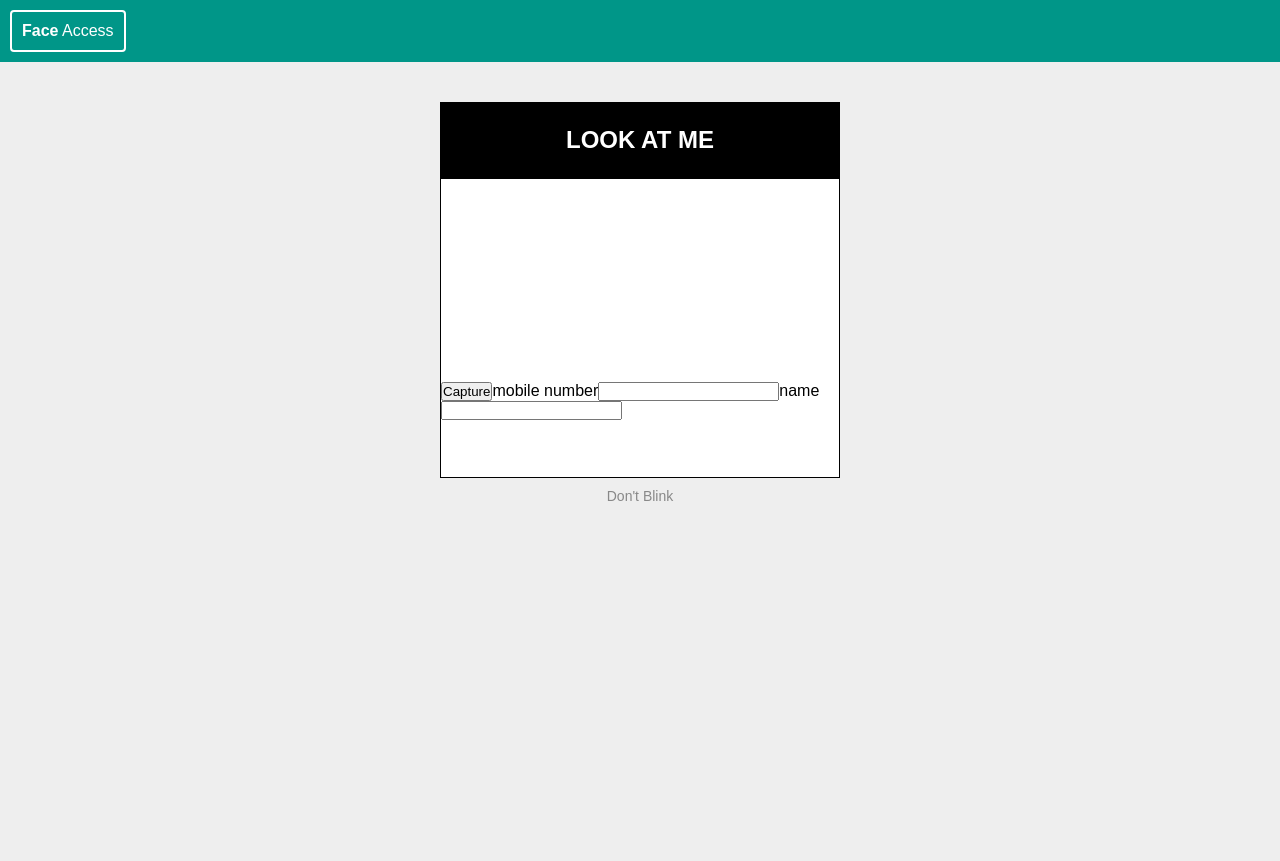
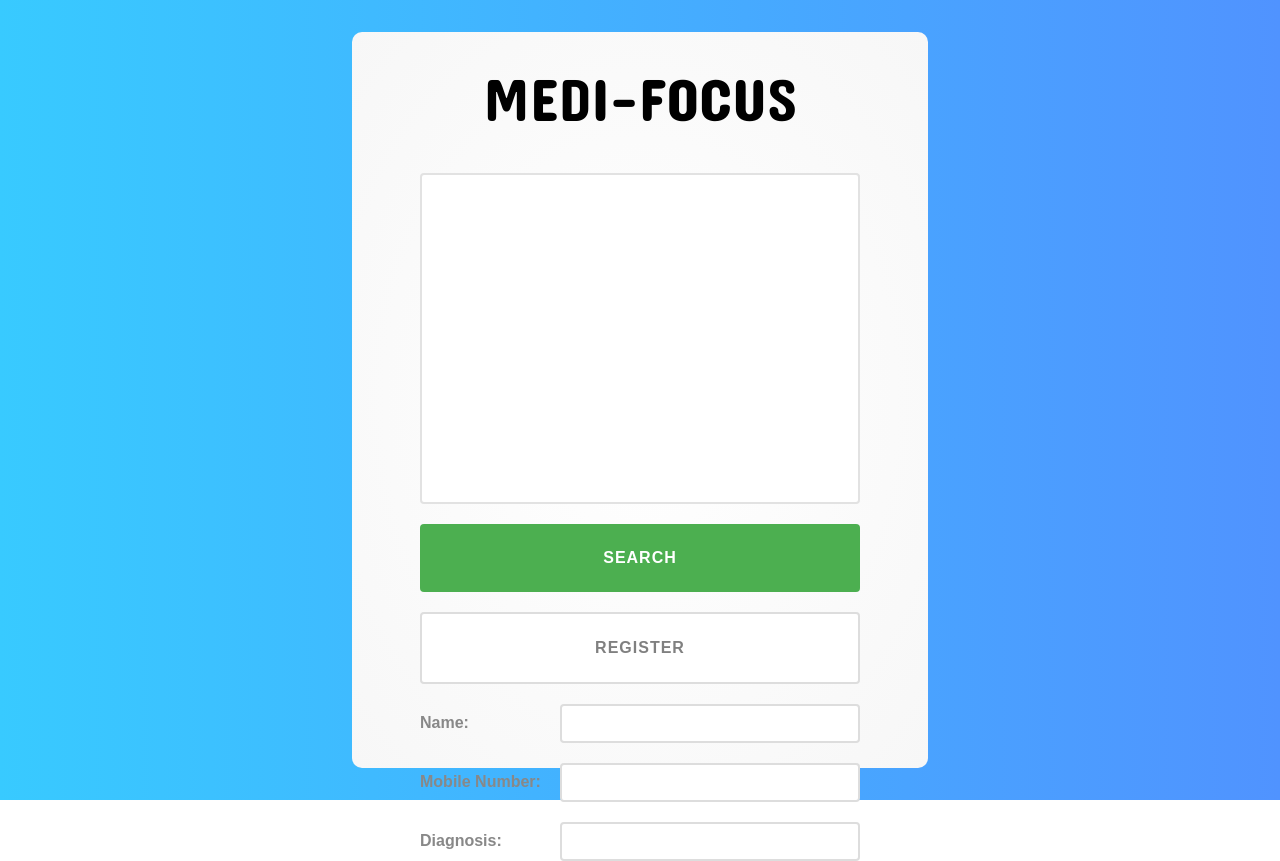
Before and after one commit to MukeshVashisth/3PG-hackfest-SAMSP, a React app: page /#/ in a window 1280 px wide. Before the commit the page ends 800 px from the top, so only its background shows below. Built offline with nearby package versions, Linux system fonts and the light colour scheme; no server answers.

Commit message:
Design integration with react.

```diff
--- /dev/null
+++ b/src/components/Button.jsx
@@ -0,0 +1,14 @@
+import React from 'react'
+import PropTypes from 'prop-types'
+
+export default function Button({ handleClick, title, cssClass }) {
+  return (
+    <button className={cssClass} onClick={handleClick}>{title}</button>
+  )
+}
+
+Button.propTypes = {
+  handleClick: PropTypes.func.isRequired,
+  title: PropTypes.string.isRequired,
+  cssClass: PropTypes.string.isRequired
+}
--- a/src/components/CameraButton.jsx
+++ /dev/null
@@ -1,14 +0,0 @@
-import React from 'react'
-import PropTypes from 'prop-types'
-
-export default function CaptureButton({ handleCapture }) {
-  return (
-    <button onClick={handleCapture}>
-      <span>Capture</span>
-    </button>
-  )
-}
-
-CaptureButton.propTypes = {
-  handleCapture: PropTypes.func.isRequired
-}
--- a/src/components/CameraView.jsx
+++ b/src/components/CameraView.jsx
@@ -15,8 +15,8 @@ class CameraView extends Component {
     const { setRef, screenshotFormat } = this.props
     return (
       <Webcam
+        width='100%'
         height='100%'
-        width='100%'
         ref={setRef}
         screenshotFormat={screenshotFormat}
       />
--- a/src/components/Header.jsx
+++ b/src/components/Header.jsx
@@ -3,7 +3,7 @@ import React from 'react'
 const Header = () => {
   return (
     <header>
-      <h1 className='logo'><strong>Face</strong> Access</h1>
+      <h2 className='logo'>MEDI-FOCUS</h2>
     </header>
   )
 }
--- a/src/containers/App.jsx
+++ b/src/containers/App.jsx
@@ -1,14 +1,67 @@
-import React from 'react'
+import React, { Component } from 'react'
 import Header from '../components/Header'
 import AppContainer from './AppContainer'
 
-const App = () => {
-  return (
-    <div className='test'>
-      <Header />
-      <AppContainer />
-    </div>
-  )
+class App extends Component {
+  constructor(props) {
+    super(props)
+
+    this.state = {
+      sidebarStatus: ''
+    }
+
+    this.changeSidebarStatus = this.changeSidebarStatus.bind(this)
+  }
+
+  changeSidebarStatus() {
+    this.setState({
+      sidebarStatus: 'active'
+    })
+  }
+
+  render() {
+    return (
+      <React.Fragment>
+        <div className='bg-background' />
+        <div className={`container ${this.state.sidebarStatus}`}>
+          <div className='col-left'>
+            <Header />
+            <AppContainer handleSidebarStatus={this.changeSidebarStatus} />
+          </div>
+          <div className='col-right'>
+            <h2 className='primary-heading'>User Details</h2>
+            <div className='user-info'>
+              <figure className='profile-pic'>
+                <img src='https://chrisbenson.com/images/chrisbenson_square-profile_2016_with-background.png' />
+              </figure>
+
+              <div className='user-details'>
+                <dl>
+                  <dt>Name:</dt>
+                  <dd>Chris Benson</dd>
+
+                  <dt>Diagnosis:</dt>
+                  <dd>Hypertension</dd>
+
+                  <dt>Mobile No.:</dt>
+                  <dd>7387475662</dd>
+                </dl>
+              </div>
+
+              <div className='other-matches'>
+                <h4>Other Matches:</h4>
+                <ul>
+                  <li><img className='higher' src='https://media.creativemornings.com/uploads/user/avatar/89900/Profile_picture_square.jpg'/></li>
+                  <li><img className='medium' src='http://www.sardiniauniqueproperties.com/wp-content/uploads/2015/10/square-profile-pic-2.jpg'/></li>
+                  <li><img className='lower' src='https://encrypted-tbn0.gstatic.com/images?q=tbn:ANd9GcRj0J_rHEqNM0dcwxZw_7WAsW7twPtc6gKCqIVYoWnBlro7zYAg'/></li>
+                </ul>
+              </div>
+            </div>
+          </div>
+        </div>
+      </React.Fragment>
+    )
+  }
 }
 
 export default App
--- a/src/containers/AppContainer.jsx
+++ b/src/containers/AppContainer.jsx
@@ -3,7 +3,7 @@ import { connect } from 'react-redux'
 // import { bindActionCreators } from 'redux'
 import PropTypes from 'prop-types'
 import CameraView from '../components/CameraView'
-import CaptureButton from '../components/CameraButton'
+import Button from '../components/Button'
 // import { matchImage } from '../state/actions/faceDetection'
 import { uploadImageToAws } from '../lib/aws'
 
@@ -15,11 +15,13 @@ class AppContainer extends Component {
       captured: false,
       imageSrc: '',
       mobileNumber: '',
-      fullname: ''
+      fullname: '',
+      diagnosis: ''
     }
 
     this.handleCapture = this.handleCapture.bind(this)
     this.handleChange = this.handleChange.bind(this)
+    this.handleRegister = this.handleRegister.bind(this)
     this.setRef = this.setRef.bind(this)
   }
 
@@ -34,7 +36,18 @@ class AppContainer extends Component {
       imageSrc
     })
     // this.props.matchImage()
-    uploadImageToAws({ name: this.state.fullname, mobileNumber: this.state.mobileNumber, imageSrc: this.state.imageSrc })
+    uploadImageToAws({
+      name: this.state.fullname,
+      mobileNumber: this.state.mobileNumber,
+      imageSrc: this.state.imageSrc,
+      diagnosis: this.state.diagnosis
+    })
+
+    this.props.handleSidebarStatus()
+  }
+
+  handleRegister() {
+    window.console.log('register')
   }
 
   handleChange(e) {
@@ -44,34 +57,56 @@ class AppContainer extends Component {
   render() {
     return (
       <div className='camera-container'>
-        <h2>LOOK AT ME</h2>
         <div className='camera-view'>
           <CameraView
             setRef={this.setRef}
             screenshotFormat='image/jpeg'
           />
-          <CaptureButton handleCapture={this.handleCapture}/>
-          mobile number
+          <Button handleClick={this.handleCapture} title='Search' cssClass='btn-default'/>
+
+          <div className='registration-form'>
+            <Button handleClick={this.handleRegister} cssClass='btn-secondary' title='Register'/>
+            <dl>
+              <dt>Name:</dt>
+              <dd>
                 <input
+                  type='text'
+                  value={this.state.fullname}
+                  name='fullname'
+                  onChange={this.handleChange}
+                />
+              </dd>
+
+              <dt>Mobile Number:</dt>
+              <dd>
+                <input
+                  type='text'
                   value={this.state.mobileNumber}
                   name='mobileNumber'
                   onChange={this.handleChange}
                 />
-          name
+              </dd>
+
+              <dt>Diagnosis:</dt>
+              <dd>
                 <input
-            value={this.state.fullname}
-            name='fullname'
+                  type='text'
+                  value={this.state.diagnosis}
+                  name='diagnosis'
                   onChange={this.handleChange}
                 />
+              </dd>
+            </dl>
           </div>
-        <div className='label'>Don't Blink</div>
+        </div>
       </div>
     )
   }
 }
 
 AppContainer.propTypes = {
-  matchImage: PropTypes.func
+  matchImage: PropTypes.func,
+  handleSidebarStatus: PropTypes.func
 }
 
 function mapStateToProps(state) {
--- a/src/scss/main.scss
+++ b/src/scss/main.scss
@@ -1,3 +1,5 @@
+@import url('https://fonts.googleapis.com/css?family=Concert+One');
+
 $primary-color: #009688;
 $secondary-color: #000;
 
@@ -6,56 +8,243 @@ $secondary-color: #000;
   padding: 0;
 }
 
+a {
+  color: #5093ff;
+}
+
 body {
+  color: #333;
   font-size: 16px;
-  background: #eee;
-  // background: url('https://www.toptal.com/designers/subtlepatterns/patterns/funky-lines.png');
   font-family: Arial, "Helvetica Neue", Helvetica, sans-serif;
 }
 
+.bg-background {
+  position: absolute;
+  left: 0;
+  top: 0;
+  height: 100%;
+  width: 100%;
+  background: #5093ff;
+  background: -moz-linear-gradient(left, #5093ff 0%, #38caff 100%);
+  background: -webkit-linear-gradient(left, #5093ff 0%, #38caff 100%);
+  background: linear-gradient(to left, #5093ff 0%, #38caff 100%);
+}
+
 header {
+  box-sizing: border-box;
+  margin-bottom: 40px;
+  .logo {
+    color: #000;
+    font-size: 60px;
+    text-align: center;
+    font-weight: normal;
+    font-family: 'Concert One', cursive;
+    small {
+      font-size: 30%;
+      color: rgba(0, 0, 0, 0.3);
+    }
+  }
+}
+
+.col-left,
+.col-right {
+  height: 100%;
+  position: relative;
+  box-sizing: border-box;
+  transition: all 0.4s cubic-bezier(0.45, 0.15, 0, 1.07);
+}
+
+.col-left {
+  left: 50%;
+  width: 50%;
+  z-index: 1;
+  float: left;
+  padding: 30px;
+  margin-left: -25%;
+  border-radius: 10px;
+  background: rgb(255, 255, 255);
+  background: -moz-radial-gradient(center, ellipse cover, rgba(255, 255, 255, 1) 0%, rgba(247, 247, 247, 1) 100%);
+  background: -webkit-radial-gradient(center, ellipse cover, rgba(255, 255, 255, 1) 0%, rgba(247, 247, 247, 1) 100%);
+  background: radial-gradient(ellipse at center, rgba(255, 255, 255, 1) 0%, rgba(247, 247, 247, 1) 100%);
+}
+
+.col-right {
+  width: 0;
+  padding: 0;
+  opacity: 0;
+  float: left;
+  left: 150px;
+  background: #fff;
+}
+
+.container {
+  top: 4%;
+  left: 5%;
+  width: 90%;
+  bottom: 4%;
+  position: absolute;
+  border-radius: 8px;
+  &.active {
+    .col-left {
+      left: 0;
+      width: 40%;
+      margin-left: 0;
+      border-radius: 10px 0 0 10px;
+    }
+    .col-right {
+      left: 0;
+      opacity: 1;
+      padding: 30px;
+      border-radius: 0 10px 10px 0;
+      width: calc(60% - 10px);
+    }
+  }
+}
+
+.btn-default,
+.btn-secondary {
   width: 100%;
-  padding: 10px;
+  border: none;
+  display: block;
+  font-size: 16px;
+  cursor: pointer;
+  margin-top: 20px;
+  font-weight: bold;
+  padding: 25px 10px;
+  border-radius: 4px;
+  text-align: center;
+  letter-spacing: 1px;
+  text-transform: uppercase;
+  transition: all 0.3s cubic-bezier(0.45, 0.15, 0, 1.07);
+  position: relative;
+  &:active {
+    top: 1px;
+  }
+}
+
+.btn-secondary {
+  color: #808080;
+  background: #fff;
+  border: 2px solid #ddd;
+  &:hover {
+    background: darken(#fff, 12%);
+  }
+}
+
+.btn-default {
   color: #fff;
-  display: table;
-  margin-bottom: 40px;
-  background: $primary-color;
-  box-sizing: border-box;
-  .logo {
-    float: left;
-    padding: 10px;
-    color: #fff;
-    font-size: 16px;
-    border-radius: 4px;
-    font-weight: normal;
-    border: 2px solid #fff;
+  background: #4caf50;
+  &:hover {
+    background: darken(#4caf50, 12%);
   }
 }
 
 .camera-container {
-  width: 400px;
   margin: 0 auto;
-  h2 {
-    padding: 24px;
-    color: #fff;
-    text-align: center;
-    background: $secondary-color;
-    small {
+  .camera-view {
+    margin: 0 auto;
+    max-width: 440px;
+    box-sizing: border-box;
+    video {
+      width: 100%;
+      height: 331px;
       display: block;
-      font-size: 14px;
-      font-weight: normal;
-      text-transform: uppercase;
+      // overflow: hidden;
+      background: #fff;
+      border-radius: 4px;
+      box-sizing: border-box;
+      border: 2px solid rgb(226, 226, 226);
     }
   }
-  .label {
-    text-align: center;
-    margin-top: 10px;
-    font-size: 14px;
-    color: #888;
-  }
-  .camera-view {
-    min-height: 298px;
-    background: #fff;
-    border: 1px solid $secondary-color;
+}
+
+// headings
+.primary-heading {
+  margin-bottom: 40px;
+  padding-bottom: 15px;
+  border-bottom: 2px solid #ccc;
+}
+
+.profile-pic {
+  overflow: hidden;
+}
+
+.user-info {
+  .user-details {
+    margin-left: 280px;
+    dt {
+      font-weight: bold;
+      margin-bottom: 5px;
+    }
+    dd {
+      margin-bottom: 20px;
+    }
   }
 }
+
+.profile-pic {
+  float: left;
+  img {
+    width: 249px;
+  }
+}
+
+.registration-form {
+  input[type='text'] {
+    width: 100%;
+    padding: 10px;
+    border-radius: 4px;
+    box-sizing: border-box;
+    border: 2px solid #ddd;
+  }
+  dl {
+    margin-top: 20px;
+  }
+  dt {
+    float: left;
+    color: #888;
+    margin-top: 10px;
+    font-weight: bold;
+  }
+  dd {
+    margin-left: 140px;
+    margin-bottom: 20px;
+  }
+}
+
+.other-matches {
+  clear: both;
+  padding-top: 20px;
+  h4 {
+    margin-bottom: 10px;
+    font-weight: normal;
+  }
+  ul {
+    list-style: none;
+    li {
+      float: left;
+    }
+    img {
+      width: 100px;
+      display: block;
+      cursor: pointer;
+      transition: all 0.3s cubic-bezier(0.45, 0.15, 0, 1.07);
+      &:hover {
+        opacity: 1 !important;
+      }
+      &.higher {
+        zoom: 1;
+      }
+      &.medium {
+        zoom: 0.8;
+        opacity: 0.6;
+        margin-top: 25px;
+      }
+      &.lower {
+        zoom: 0.6;
+        opacity: 0.4;
+        margin-top: 66px;
+      }
+    }
+  }
+}
```
Also changed, not shown: src/lib/aws.js (+3 -2 lines), static/index.html (+37 -8 lines). Lines whose indentation alone changed are shown as unchanged.
